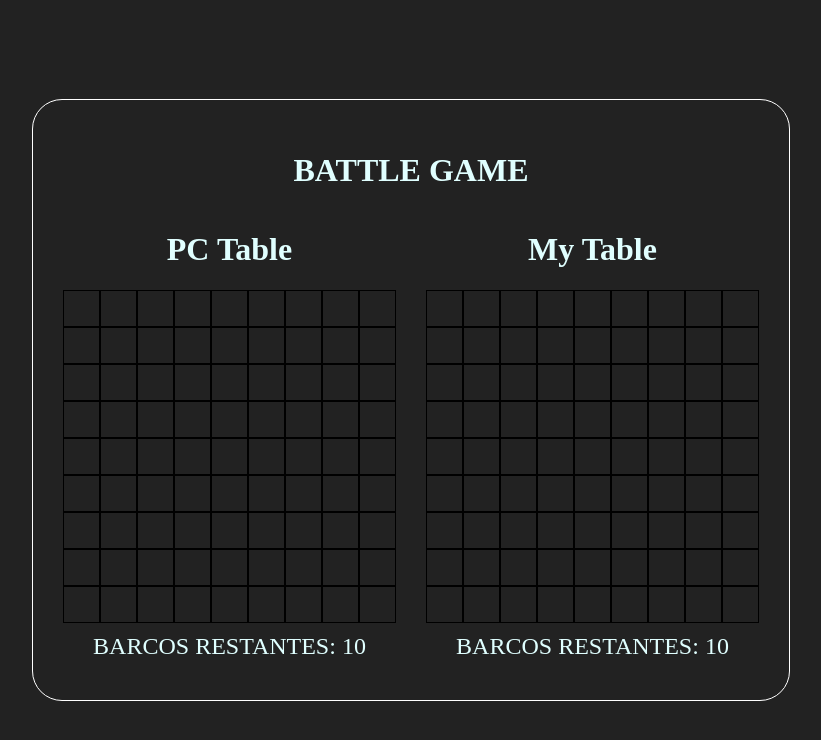
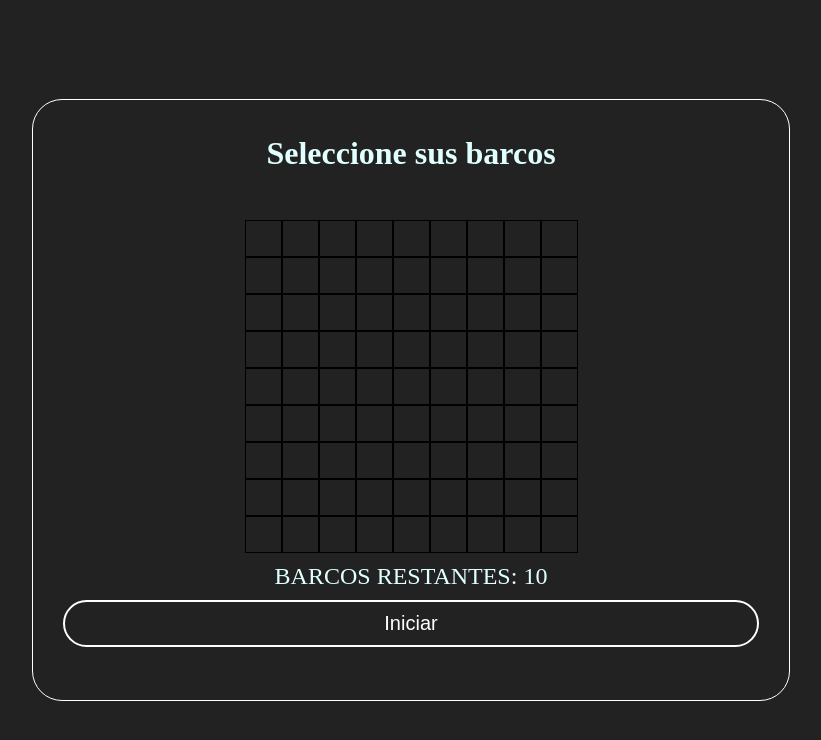
Before and after one commit to j0k3r-PGR/battleNaval, a React (Vite) app: page / in a window 1280 px wide. Shown: the top 740 px of the page, without its empty margins (229-1050 px from the left). Built offline with nearby package versions, Linux system fonts and the light colour scheme.

Commit message:
carga de barcos, jugador puede tirar

```diff
--- a/index.html
+++ b/index.html
@@ -4,7 +4,7 @@
     <meta charset="UTF-8" />
     <link rel="icon" type="image/svg+xml" href="/vite.svg" />
     <meta name="viewport" content="width=device-width, initial-scale=1.0" />
-    <title>Vite + React</title>
+    <title>BattleNavalGame</title>
   </head>
   <body>
     <div id="root"></div>
--- a/src/App.css
+++ b/src/App.css
@@ -8,7 +8,6 @@
   display: grid;
   grid-template-columns: repeat(9, 1fr);
 }
-
 
 #root h1{
   text-align: center;
@@ -44,3 +43,45 @@
   color : red;
   background-color: red;
 }
+
+.inicioUser{
+  width: 696px;
+  position: fixed;
+  display: flex;
+  flex-direction: column;
+  background-color: #222;
+  height: 560px;
+}
+
+.inicioUser h1{
+  margin-top: 5px;
+}
+
+.inicioUser button{
+  -webkit-border-radius: 58;
+  -moz-border-radius: 58;
+  border-radius: 58px;
+  font-family: Arial;
+  color: #ffffff;
+  font-size: 20px;
+  background: #222222;
+  padding: 10px 20px 10px 20px;
+  border: solid #ffffff 2px;
+  text-decoration: none;
+  transition: all .3s;
+}
+
+.inicioUser button:hover{
+  cursor: pointer;
+  background: #e01447;
+  text-decoration: none;
+}
+
+.inicioUser>.tabla{
+  display: grid;
+  place-content: center;
+}
+
+.none{
+  display: none;
+}
--- a/src/App.jsx
+++ b/src/App.jsx
@@ -1,17 +1,46 @@
+import { useState } from 'react'
 import './App.css'
 import { Tablero } from './Tablero.jsx'
 
 
 function App() {
+  const [ready, setReady] = useState(false)
+  const [className,setClassName] = useState("inicioUser")
+  const [misBarcos, setMisBarcos] = useState([])
+  const [barcosPc, setBarcosPc] = useState([])
 
+  const iniciar = () =>{
+    if(ready) {setClassName("none")}else{alert("debe Cargar Los Barcos")}
+  }
 
+  const actualyReady = () => {
+    setReady(true)
+  }
+
+  const actualyMisBarcos = (prop) => {
+    setMisBarcos(prop)
+    const newBarcosPc = [... barcosPc]
+    let repeat = false
+    let num = 0
+    while (!repeat){
+      num = Math.floor(Math.random() * 81)
+      repeat = barcosPc.every( element => element != num)
+    }
+    newBarcosPc.push(num)
+    setBarcosPc(newBarcosPc)
+  }
 
   return (
     <>
+    <div className={className}>
+      <h1>Seleccione sus barcos</h1>
+      <Tablero select={true} valido={true} actualyReady={actualyReady} seleccion misBarcos={misBarcos} setMisBarcos={actualyMisBarcos} />
+      <button onClick={iniciar}>Iniciar</button>
+    </div>
     <h1>BATTLE GAME</h1>
     <div className='tableros'>
-      <Tablero tittle="PC Table" valido={true} clas=""/>
-      <Tablero tittle="My Table" valido={false} clas="pc"/>
+      <Tablero tittle="PC Table" valido={true} clas="player" juego barcosPc={barcosPc}/>
+      <Tablero tittle="My Table" valido={false} clas="pc" barcosPc={misBarcos}/>
     </div>
     </>
   )
--- a/src/Tablero.jsx
+++ b/src/Tablero.jsx
@@ -5,8 +5,18 @@ const AUX = {
     B : "  "
 }
 
-const Box = ({children,className,updateBox,index}) =>{
-    const newClassName = className + (children ? ' blue': '')
+let aciertos = Array(81).fill(false)
+
+const Box = ({children,className,updateBox,index, seleccion,juego,acierto}) =>{
+    const [color,setColor] = useState("")
+
+    let newClassName = className
+    if (seleccion) {
+        newClassName += (children == AUX.A ? ' blue': '')
+    }
+    if (juego){
+        newClassName += acierto ? (children == AUX.A ? " red" : " blue") : ""
+    }
 
     const hanleClick = () => {
         updateBox(index)
@@ -19,19 +29,39 @@ const Box = ({children,className,updateBox,index}) =>{
     )
 }
 
+export function Tablero(
+    {tittle,valido ,id, clas,actualyReady,seleccion,juego,misBarcos,setMisBarcos,barcosPc}
+    ){
+    const [mapBox, setMapBox] = useState(Array(81).fill(null))
+    const [barcos,setBarcos] = useState(10)
+    const [noWin,setNoWin] = useState(true)
+    const updateBox = (index) => {
+        if(mapBox[index] || !valido || !noWin) return
+        if (barcos >= 1 & seleccion){
+            setBarcos(barcos-1)
+            if(barcos===1) actualyReady()
+            const newMapBox = [... mapBox]
+            newMapBox[index] = AUX.A
+            setMapBox(newMapBox)
+            const barc = [... misBarcos]
+            barc.push(index)
+            setMisBarcos(barc)
+        }
+        let win = false
+        if (barcos===0) {
+            setNoWin(false)
+            win = true
+        }
+        if (juego & !win){
+            setBarcos(barcosPc.some(element => element == index)? barcos-1 : barcos)
+            aciertos[index] = true
+            const newMapBox = [... mapBox]
+            newMapBox[index] = AUX.A
+            setMapBox(newMapBox)
+        }
 
-export function Tablero({tittle,valido ,id, clas}){
-    const [mapBox, setMapBox] = useState(Array(81).fill(null))
-    const barcosRestantes = 10
-
-    const updateBox = (index) => {
-        if(mapBox[index] || !valido) return
-        const newMapBox = [... mapBox]
-        newMapBox[index] = AUX.A
-        setMapBox(newMapBox)
-
-        const tablePC = document.getElementsByClassName("box pc")
-        tablePC[Math.floor(Math.random() * tablePC.length)].className = "box blue"
+        //const tablePC = document.getElementsByClassName("box pc")
+        //tablePC[Math.floor(Math.random() * tablePC.length)].className = "box blue"
     }
 
     return(
@@ -46,9 +76,13 @@ export function Tablero({tittle,valido ,id, clas}){
                 index={index}
                 className={"box "+clas}
                 updateBox = {updateBox}
+                seleccion = {seleccion}
+                juego= {juego}
+                barcosPc = {barcosPc}
                 id = {id}
+                acierto = {aciertos[index]}
                 >
-                    {mapBox[index]}
+                    {barcosPc ? (barcosPc.some(element => index === element)? AUX.A : AUX.B) : mapBox[index]}
                 </Box>
                 )
             } )
@@ -56,7 +90,7 @@ export function Tablero({tittle,valido ,id, clas}){
         </div>
         <div className='info'>
             <div className='restantes'>
-            <label>BARCOS RESTANTES: {barcosRestantes}  </label>
+            <label>BARCOS RESTANTES: {barcos}  </label>
             </div>
         </div>
     </div>
```
